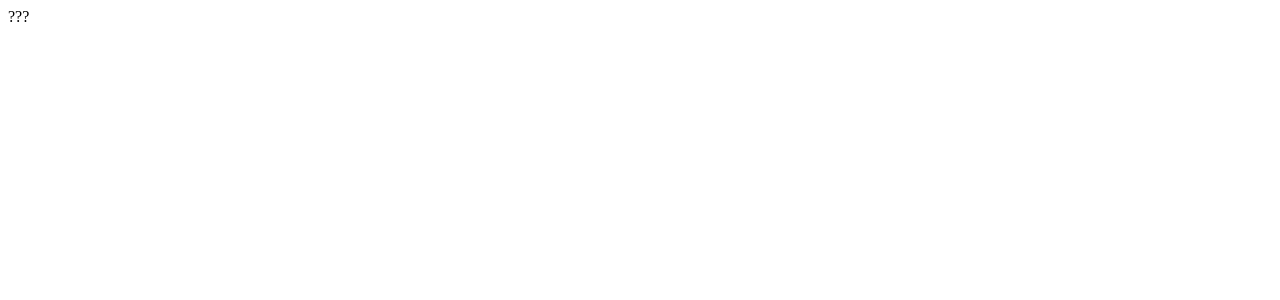
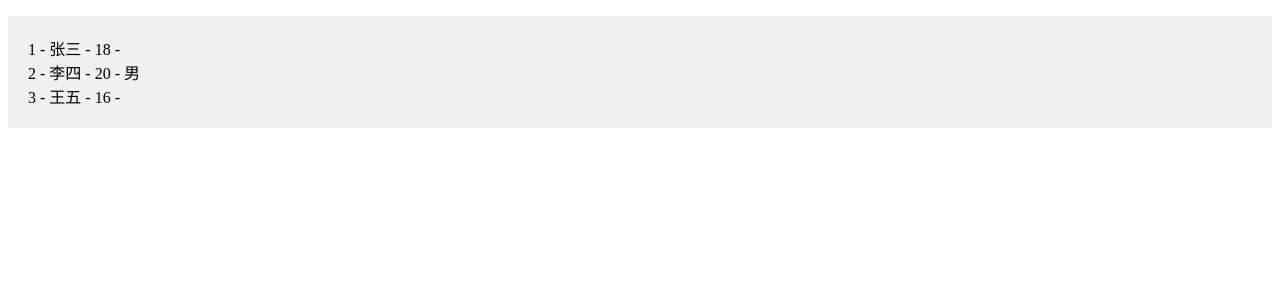
Before and after one commit to BigDragonlin/vue-demo, a Vue app: page / in a window 1280 px wide. Shown: the top 300 px of the page. Built offline with nearby package versions, Linux system fonts and the light colour scheme; the HTML template or start-up script is replaced by a standard one.

Commit message:
props的使用

```diff
--- a/src/App.vue
+++ b/src/App.vue
@@ -1,19 +1,29 @@
  <!-- 组件的结构 -->
  <template>
-    <Person ref="person" />
+    <Person :list="persons"/>
 </template>
 
  <!-- 组件的逻辑 -->
  <script setup lang="ts" name="App">
     // 引入Person组件
     import Person from './components/Person.vue'
+    import { type PersonsInter } from '@/types'
+    let persons: PersonsInter = [
+        {
+            id: 1,
+            name: '张三',
+            age: 18,
+        },
+        {
+            id: 2,
+            name: '李四',
+            age: 20,
+            sex: '男'
+        },
+        {
+            id: 3,
+            name: '王五',
+            age: 16,
+        }
+    ]
 </script>
-
- <!-- 组件的样式 -->
-<style scoped>
-    .app {
-        background-color: #f0f0f0;
-        padding: 20px;
-        border-radius: 10px;
-    }
-</style>
--- a/src/components/Person.vue
+++ b/src/components/Person.vue
@@ -1,37 +1,41 @@
 <template>
-    <div>???</div>
+    <ul>
+        <li v-for="item in list" :key="item.id">
+            {{ item.id }} - {{ item.name }} - {{ item.age }} - {{ item.sex }}
+        </li>
+    </ul>
 </template>
 
 
 <script lang="ts" setup name = "Person">
-    import { ref, defineExpose } from 'vue'
-    import { type PersonInter, type PersonsInter } from '@/types'
-    let person: PersonInter = {
-        name: '张三',
-        age: 18,
-    }
+    // difineProps和withDefaults是宏函数,可以不引入直接调用
+    // import { defineProps, withDefaults } from 'vue';
+    import { type PersonsInter } from '@/types';
+    // 只接受list
+    // defineProps(['list']);
 
-    let persons: Array<PersonInter> = [
-        {
-            name: '李四',
-            age: 20,
-        },
-        {
-            name: '王五',
-            age: 22,
-        },
-    ]
+    //接受list加限制类型
+    // defineProps<{
+    //     list: PersonsInter
+    // }>();
 
-    let newPersons: PersonsInter = [
-        {
-            name: '赵六',
-            age: 24,
-        },
-        {
-            name: '孙七',
-            age: 26,
-        },
-    ]
+    //接受list+限制类型+限制必要性+指定默认值
+    withDefaults(defineProps<{
+        list?: PersonsInter
+    }>(), {
+        list: () => [
+            {
+                id: 1,
+                name: '张三',
+                age: 18,
+            },
+            {
+                id: 2,
+                name: '李四',
+                age: 20,
+            }
+        ]
+    });
 </script>
 
 <style scoped>
--- a/src/types/index.ts
+++ b/src/types/index.ts
@@ -1,7 +1,10 @@
 //全局定义类
 export interface PersonInter {
+    id: number
     name: string
     age: number
+    sex?: string
 }
 
+//自定义类型
 export type PersonsInter = Array<PersonInter>
```
